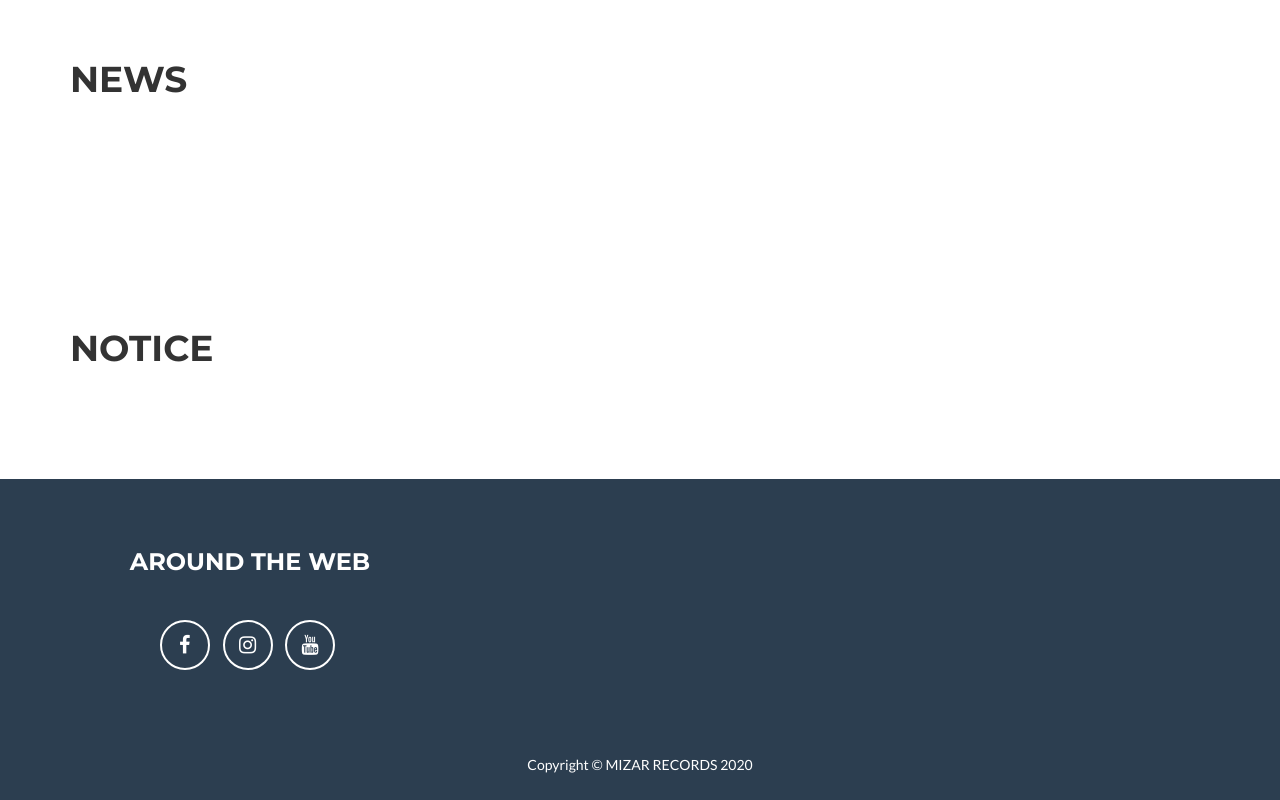
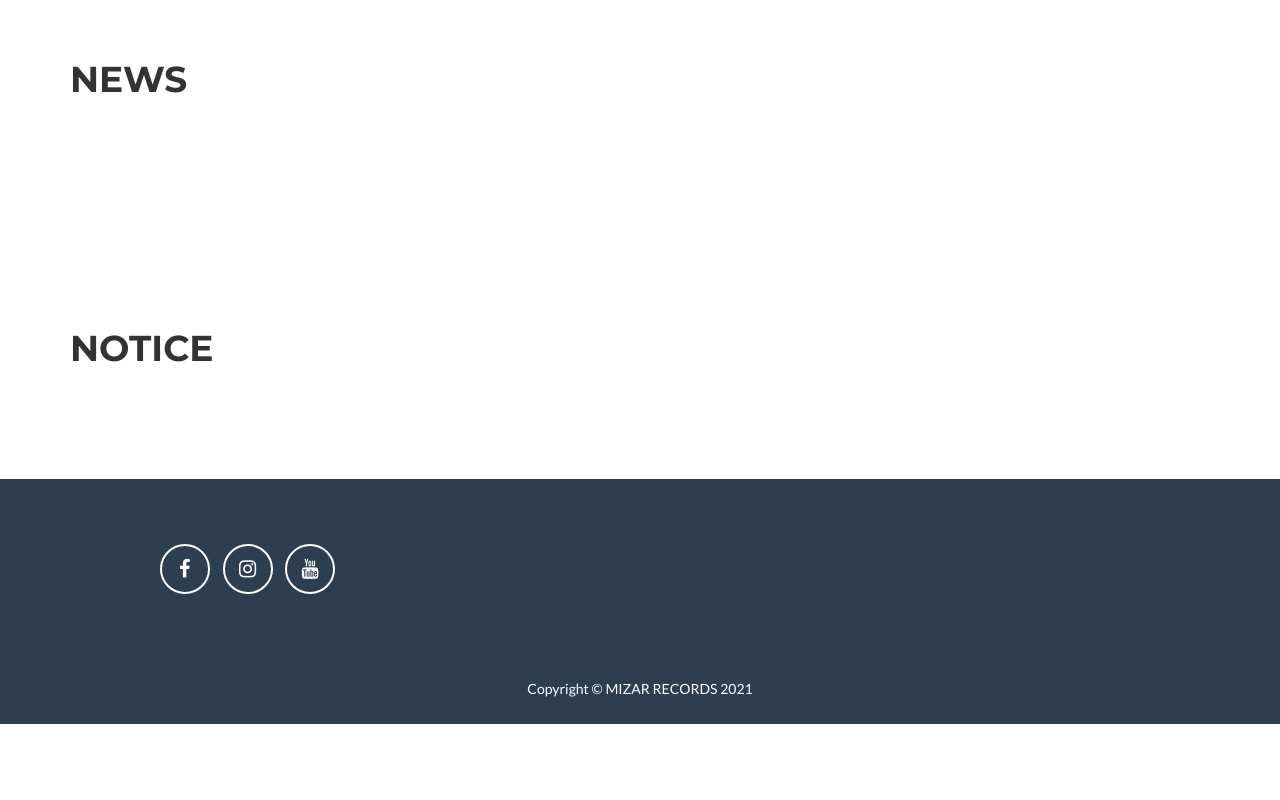
Before and after one commit to mizarrecords/mizarrecords.github.io, a plain HTML site: page index.html in a window 1280 px wide. Shown: the part 1666-2466 px from the top of the page. After the commit the page ends 2390 px from the top, so only its background shows below. Drawn offline with Linux system fonts and the light colour scheme.

Commit message:
Update index.html

```diff
--- a/index.html
+++ b/index.html
@@ -3,13 +3,18 @@
 <head>
 	<meta charset="utf-8">
 	<meta http-equiv="X-UA-Compatible" content="IE=edge">
+	<meta name="description" content="Enjoy music on Mizar Records">
 	<meta name="viewport" content="width=device-width, initial-scale=1">
+	<meta property="og:title" content="Mizar Records"/>
+	<meta property="og:url" content="http://www.mizarrecords.com"/>
+	<meta property="og:image" content="img/maincontent.png"/>
+	<meta property="og:description" content="Enjoy music on Mizar Records"/>
+
 	<title>Mizar Records</title>
 	<link href="vendor/bootstrap/css/bootstrap.min.css" rel="stylesheet">
 	<link href="css/freelancer.min.css" rel="stylesheet">
 	<link href="vendor/font-awesome/css/font-awesome.min.css" rel="stylesheet" type="text/css">
 	<link href="https://fonts.googleapis.com/css?family=Montserrat:400,700|Lato:400,700" rel="stylesheet" type="text/css">
-
 </head>
 
 <body id="page-top" class="index">
@@ -80,7 +85,6 @@
 		<div class="container">
 	                <div class="row">
 				<div class="footer-col col-md-4">
-					<h3>Around the Web</h3>
 					<ul class="list-inline">
 						<li><a href="#" class="btn-social btn-outline"><span class="sr-only">Facebook</span><i class="fa fa-fw fa-facebook"></i></a></li>
 						<li><a href="https://instagram.com/mizarrecords" class="btn-social btn-outline"><span class="sr-only">Instagram</span><i class="fa fa-fw fa-instagram"></i></a></li>
@@ -94,7 +98,7 @@
 	<div class="footer-below">
 		<div class="container">
 	                <div class="row">
-				<div class="col-lg-12"> Copyright &copy; MIZAR RECORDS 2020 <div>
+				<div class="col-lg-12"> Copyright &copy; MIZAR RECORDS 2021 <div>
 			</div>
 		</div>
 	</div>
```
